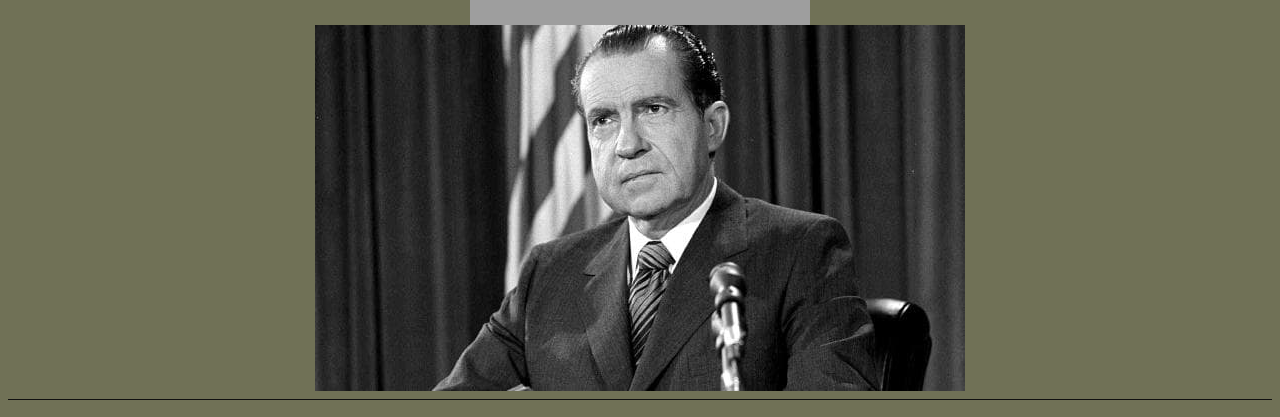
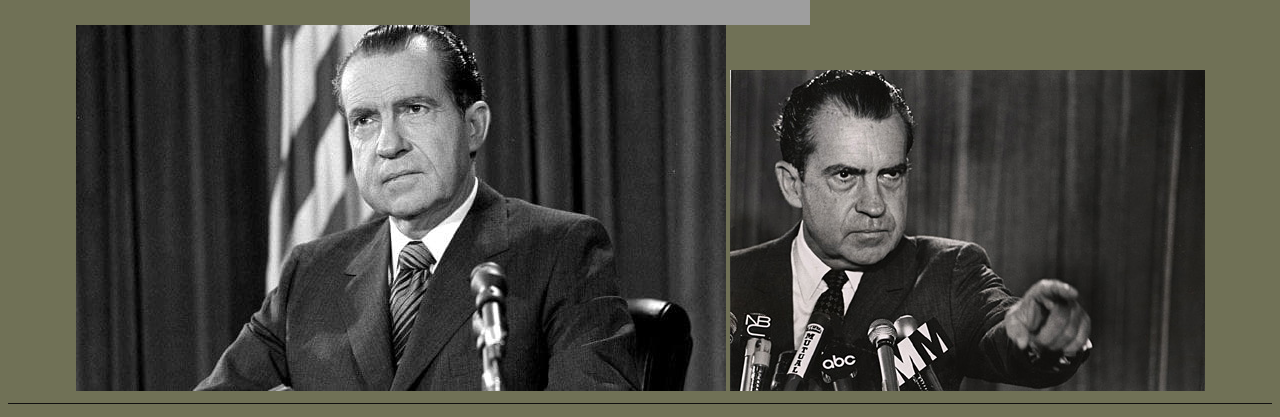
Before and after one commit to NikoEPIC/iamnotacrook.xyz, a plain HTML site: page index.html in a window 1280 px wide. Shown: the part 1019-1436 px from the top of the page. Drawn offline with Linux system fonts and the light colour scheme; grey boxes are pictures that could not be loaded.

Commit message:
Update index.html

```diff
--- a/index.html
+++ b/index.html
@@ -31,7 +31,7 @@ color: #111111;
 <iframe width="340" height="315" src="https://www.youtube.com/embed/sh163n1lJ4M" frameborder="0" allow="autoplay; encrypted-media" allowfullscreen></iframe>
 <br />
 <img src="bw.jpeg" />
-
+<img src="abcopp.jpg" />
 <hr />
 <h2>QUOTES:</h2>
 
```
